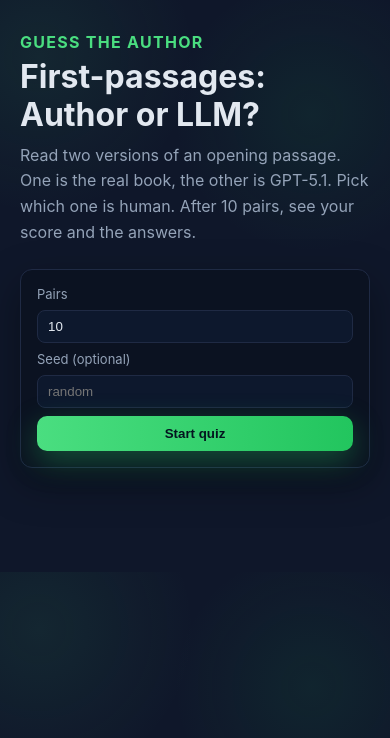
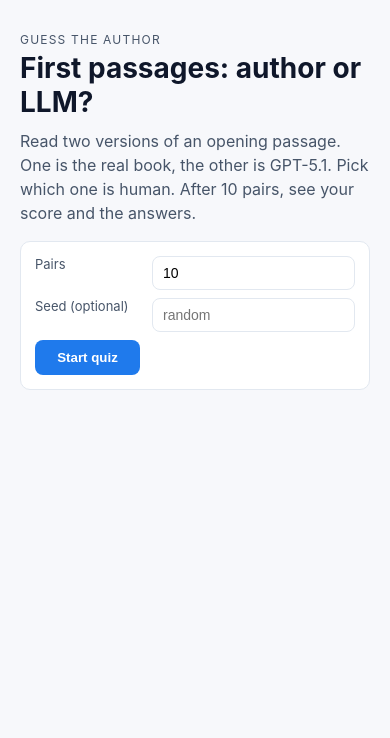
Before and after one commit to rmovva/writing, a Flask app: page / in a window 390 px wide. Shown: the top 738 px of the page. Run offline with Flask 3, Linux system fonts and the light colour scheme.

Commit message:
[codex] Simplify quiz UI to light minimalist theme

```diff
--- a/static/styles.css
+++ b/static/styles.css
@@ -1,67 +1,62 @@
 :root {
-  --bg: #0f172a;
-  --card: #0b1221;
-  --accent: #4ade80;
-  --accent-strong: #22c55e;
-  --text: #e2e8f0;
-  --muted: #94a3b8;
-  --border: #1f2a44;
-  --shadow: 0 15px 40px rgba(0, 0, 0, 0.35);
-  font-family: "Inter", "Space Grotesk", system-ui, -apple-system, BlinkMacSystemFont, "Segoe UI", sans-serif;
+  --bg: #f7f8fb;
+  --card: #ffffff;
+  --accent: #1f7aec;
+  --text: #0f172a;
+  --muted: #475569;
+  --border: #e2e8f0;
+  font-family: "Inter", system-ui, -apple-system, BlinkMacSystemFont, "Segoe UI", sans-serif;
 }
 
-* {
-  box-sizing: border-box;
-}
+* { box-sizing: border-box; }
 
 body {
   margin: 0;
-  background: radial-gradient(circle at 10% 10%, rgba(74, 222, 128, 0.08), transparent 25%), radial-gradient(circle at 80% 20%, rgba(34, 197, 94, 0.08), transparent 25%), var(--bg);
+  background: var(--bg);
   color: var(--text);
 }
 
 .page {
-  max-width: 1100px;
+  max-width: 960px;
   margin: 0 auto;
-  padding: 32px 20px 80px;
+  padding: 32px 20px 64px;
 }
 
 .hero {
-  display: grid;
-  grid-template-columns: 2fr 1fr;
-  gap: 24px;
-  align-items: start;
-  margin-bottom: 24px;
+  display: flex;
+  flex-wrap: wrap;
+  gap: 16px;
+  align-items: flex-start;
+  margin-bottom: 20px;
 }
 
 .eyebrow {
-  letter-spacing: 0.08em;
   text-transform: uppercase;
-  color: var(--accent);
-  font-weight: 700;
-  margin: 0 0 6px;
+  letter-spacing: 0.1em;
+  font-size: 12px;
+  color: var(--muted);
+  margin: 0 0 4px;
 }
 
 h1 {
-  margin: 0 0 8px;
-  font-size: 32px;
-  line-height: 1.2;
+  margin: 0 0 10px;
+  font-size: 28px;
 }
 
 .lede {
   margin: 0;
   color: var(--muted);
-  line-height: 1.6;
+  line-height: 1.5;
 }
 
 .controls {
+  display: grid;
+  grid-template-columns: 1fr 1fr;
+  gap: 8px 12px;
+  padding: 14px;
   background: var(--card);
-  padding: 16px;
   border: 1px solid var(--border);
-  border-radius: 12px;
-  box-shadow: var(--shadow);
-  display: grid;
-  gap: 8px;
+  border-radius: 10px;
 }
 
 .controls label {
@@ -70,26 +65,24 @@
 }
 
 .controls input {
-  background: #0d182d;
+  padding: 8px 10px;
   border: 1px solid var(--border);
-  color: var(--text);
-  padding: 8px 10px;
   border-radius: 8px;
+  font-size: 14px;
 }
 
 .card {
   background: var(--card);
   border: 1px solid var(--border);
-  border-radius: 14px;
+  border-radius: 12px;
   padding: 16px;
-  box-shadow: var(--shadow);
 }
 
 .quiz-header, .footer {
   display: flex;
   justify-content: space-between;
+  gap: 12px;
   align-items: center;
-  gap: 12px;
 }
 
 .meta {
@@ -102,36 +95,32 @@
   font-weight: 600;
 }
 
-.actions {
-  display: flex;
-  gap: 8px;
-}
+.actions { display: flex; gap: 8px; }
 
 .passages {
   display: grid;
-  grid-template-columns: repeat(auto-fit, minmax(280px, 1fr));
+  grid-template-columns: repeat(auto-fit, minmax(260px, 1fr));
   gap: 12px;
   margin: 16px 0;
 }
 
 .passage {
   border: 1px solid var(--border);
-  border-radius: 12px;
-  background: #0d182d;
+  border-radius: 10px;
+  background: #fafbff;
   display: flex;
   flex-direction: column;
-  min-height: 220px;
+  min-height: 200px;
 }
 
 .passage-header {
   padding: 10px 12px;
-  background: rgba(148, 163, 184, 0.1);
   font-weight: 700;
+  color: var(--muted);
 }
 
 .passage-body {
   padding: 12px;
-  color: var(--text);
   line-height: 1.6;
   white-space: pre-wrap;
   flex: 1;
@@ -146,34 +135,23 @@
   cursor: pointer;
 }
 
-.choice input {
-  accent-color: var(--accent);
+.choice input { accent-color: var(--accent); }
+
+.footer { margin-top: 8px; }
+
+.status { color: var(--muted); }
+
+.primary {
+  background: var(--accent);
+  color: #fff;
+  border: none;
+  padding: 10px 16px;
+  font-weight: 600;
+  border-radius: 8px;
+  cursor: pointer;
 }
 
-.footer {
-  margin-top: 8px;
-}
-
-.status {
-  color: var(--muted);
-}
-
-.primary {
-  background: linear-gradient(90deg, var(--accent) 0%, var(--accent-strong) 100%);
-  border: none;
-  color: #04141f;
-  padding: 10px 16px;
-  font-weight: 700;
-  border-radius: 10px;
-  cursor: pointer;
-  box-shadow: 0 10px 30px rgba(34, 197, 94, 0.35);
-}
-
-.primary:disabled {
-  opacity: 0.5;
-  cursor: not-allowed;
-  box-shadow: none;
-}
+.primary:disabled { opacity: 0.5; cursor: not-allowed; }
 
 .ghost {
   background: transparent;
@@ -184,10 +162,6 @@
   cursor: pointer;
 }
 
-#results h2 {
-  margin-top: 0;
-}
-
 #review {
   display: grid;
   gap: 12px;
@@ -196,14 +170,12 @@
 
 .review-card {
   border: 1px solid var(--border);
-  border-radius: 12px;
-  padding: 12px;
-  background: #0d182d;
+  border-radius: 10px;
+  padding: 10px;
+  background: #fafbff;
 }
 
-.review-card h3 {
-  margin: 0 0 6px;
-}
+.review-card h3 { margin: 0 0 6px; }
 
 .tag {
   display: inline-block;
@@ -211,27 +183,15 @@
   border-radius: 999px;
   font-size: 12px;
   font-weight: 700;
-  color: #04141f;
-  background: var(--accent);
+  color: #0f172a;
+  background: #e0f2ff;
   margin-left: 6px;
 }
 
-.hidden {
-  display: none;
+.hidden { display: none; }
+
+@media (max-width: 700px) {
+  .quiz-header, .footer { flex-direction: column; align-items: flex-start; }
+  .actions { width: 100%; }
+  .actions button, .footer button { width: 100%; }
 }
-
-@media (max-width: 800px) {
-  .hero {
-    grid-template-columns: 1fr;
-  }
-  .quiz-header, .footer {
-    flex-direction: column;
-    align-items: flex-start;
-  }
-  .actions {
-    width: 100%;
-  }
-  .actions button, .footer button {
-    width: 100%;
-  }
-}
--- a/templates/index.html
+++ b/templates/index.html
@@ -11,7 +11,7 @@
     <header class="hero">
       <div>
         <p class="eyebrow">Guess the Author</p>
-        <h1>First-passages: Author or LLM?</h1>
+        <h1>First passages: author or LLM?</h1>
         <p class="lede">Read two versions of an opening passage. One is the real book, the other is GPT-5.1. Pick which one is human. After 10 pairs, see your score and the answers.</p>
       </div>
       <div class="controls">
```
